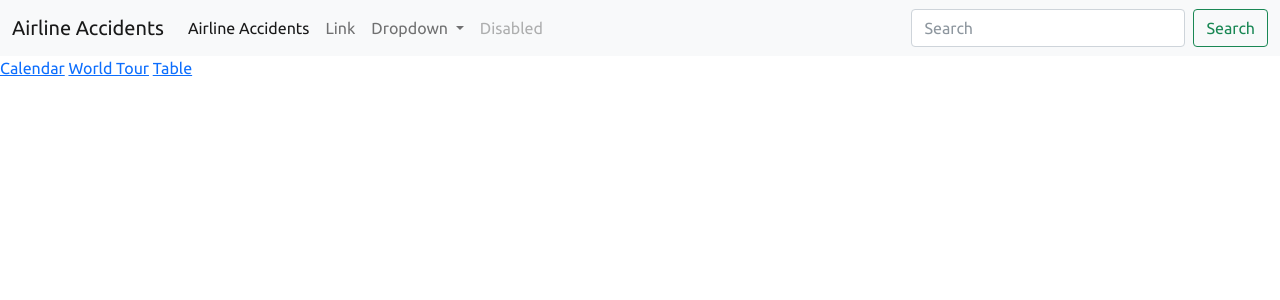
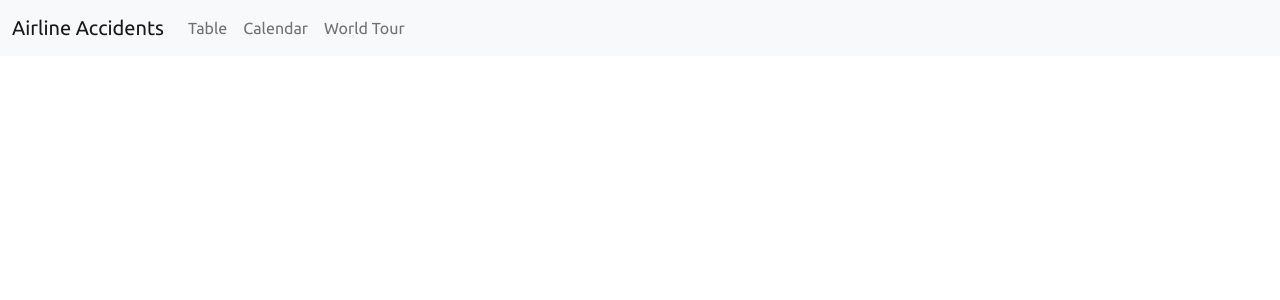
Before and after one commit to romimo-93/project-2, a Flask app: page / in a window 1280 px wide. Shown: the top 300 px of the page. Run offline with Flask 2, Linux system fonts and the light colour scheme.

Commit message:
cleaned up index

```diff
--- a/templates/base.html
+++ b/templates/base.html
@@ -22,7 +22,6 @@
 </head>
 <body>
   <!-- Navbar -->
-
   <nav class="navbar navbar-expand-lg navbar-light bg-light">
     <div class="container-fluid">
       <a class="navbar-brand" href="/">Airline Accidents</a>
@@ -32,55 +31,19 @@
       <div class="collapse navbar-collapse" id="navbarSupportedContent">
         <ul class="navbar-nav me-auto mb-2 mb-lg-0">
           <li class="nav-item">
-            <a class="nav-link active" aria-current="page" href="#">Airline Accidents</a>
+            <a class="nav-link" href="/table">Table</a>
           </li>
           <li class="nav-item">
-            <a class="nav-link" href="#">Link</a>
-          </li>
-          <li class="nav-item dropdown">
-            <a class="nav-link dropdown-toggle" href="#" id="navbarDropdown" role="button" data-bs-toggle="dropdown" aria-expanded="false">
-              Dropdown
-            </a>
-            <ul class="dropdown-menu" aria-labelledby="navbarDropdown">
-              <li><a class="dropdown-item" href="#">Action</a></li>
-              <li><a class="dropdown-item" href="#">Another action</a></li>
-              <li><hr class="dropdown-divider"></li>
-              <li><a class="dropdown-item" href="#">Something else here</a></li>
-            </ul>
+            <a class="nav-link" href="/calendar">Calendar</a>
           </li>
           <li class="nav-item">
-            <a class="nav-link disabled" href="#" tabindex="-1" aria-disabled="true">Disabled</a>
+            <a class="nav-link" href="/world_tour">World Tour</a>
           </li>
         </ul>
-        <form class="d-flex">
-          <input class="form-control me-2" type="search" placeholder="Search" aria-label="Search">
-          <button class="btn btn-outline-success" type="submit">Search</button>
-        </form>
       </div>
     </div>
   </nav>
 
-  <!-- <nav>
-    <div class="wrapper">
-      <div class="navbar-header">
-        <button type="button" class="navbar-toggle collapsed" data-toggle="collapse" data-target="#bs-example-navbar-collapse-1" aria-expanded="false">
-          <span class="sr-only">Toggle Navigation</span>
-          <span class="icon-bar"></span>
-          <span class="icon-bar"></span>
-          <span class="icon-bar"></span>
-        </button>
-        <div class="col-xs-9 phone-nav">
-          <a class="navbar-brand" href="#" id="logo">Visualizations</a>
-          <div class="collapse navbar-collapse" id="bs-example-navbar-collapse-1">
-            <ul class="nav navbar-nav navbar-right navbar-right-custom">
-              <li><a href="/calendar">Calendar</a></li>
-              <li><a href="/world_tour">World Tour</a></li>
-            </ul>
-          </div>
-        </div>
-      </div>
-    </div>
-  </nav>   -->
   <!-- Page Content -->
   <div id="content">{% block content %}{% endblock %}</div>
 
--- a/templates/index.html
+++ b/templates/index.html
@@ -7,8 +7,4 @@
 <!-- Content -->
 {% block content %}
 
-<a href="/calendar">Calendar</a>
-<a href="/world_tour">World Tour</a>
-<a href="/table">Table</a>
-
 {% endblock %}
--- a/templates/table.html
+++ b/templates/table.html
@@ -57,5 +57,5 @@
 {% block scripts %}
   <script src="https://cdnjs.cloudflare.com/ajax/libs/d3/4.11.0/d3.js"></script>
   <script src="https://d3js.org/d3.v4.min.js"></script>
-  <script src="/static/js/table.js"></script>
+  <!-- <script src="/static/js/table.js"></script>   -->
 {% endblock %}
```
